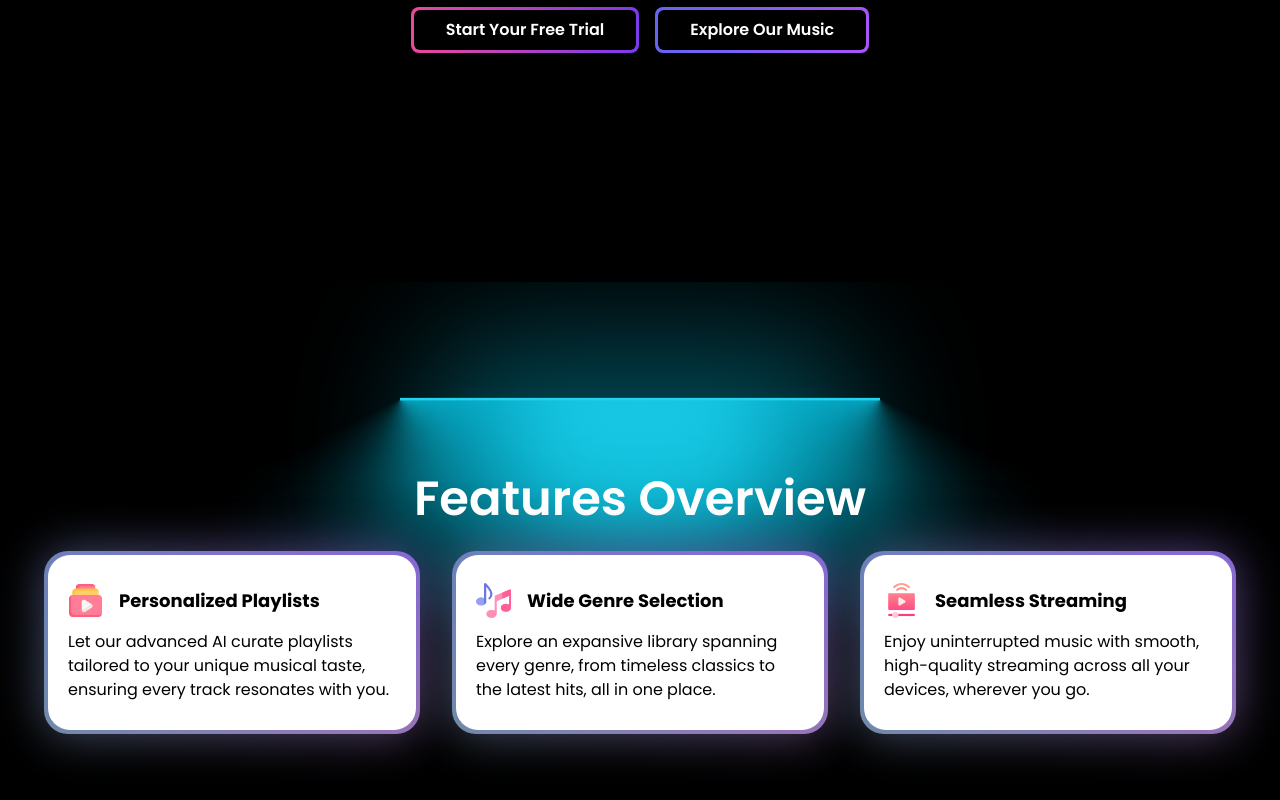
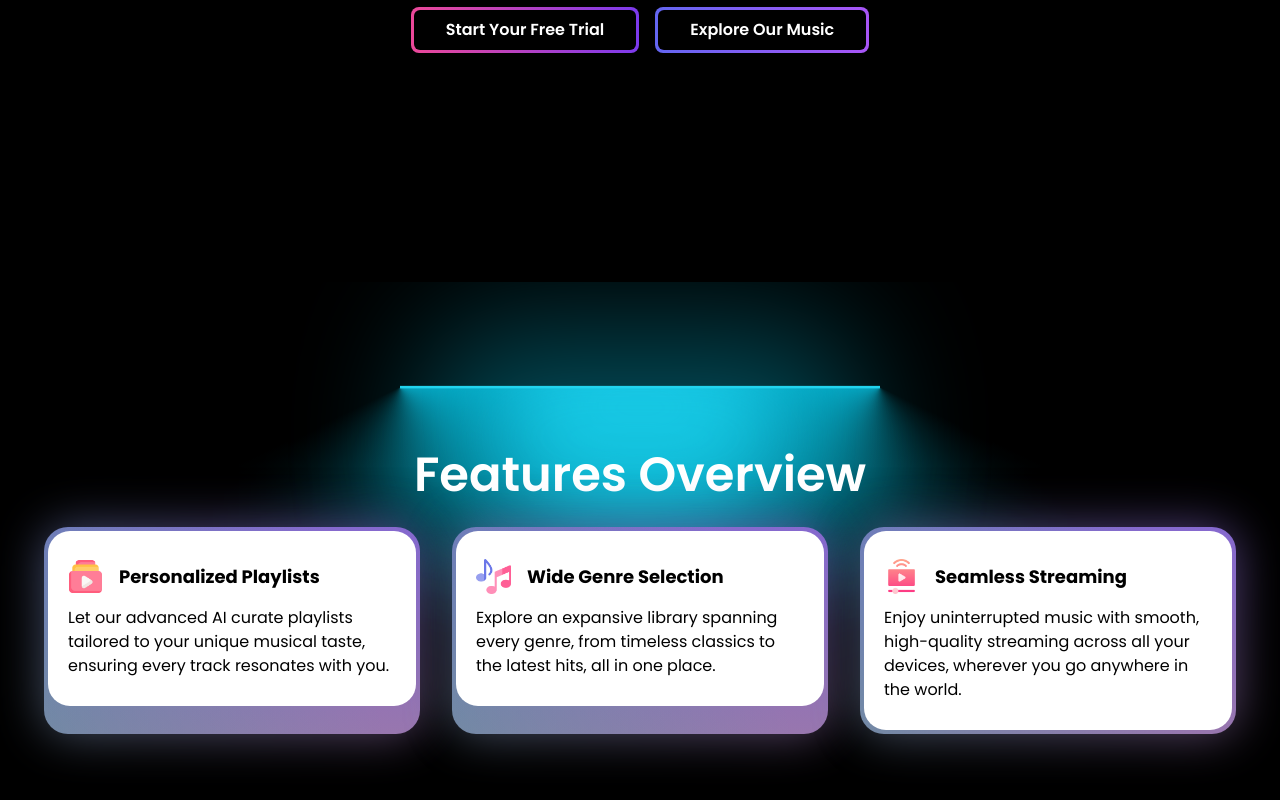
Before and after one commit to Pradikshan/aws-frontend, a React (Vite) app: page / in a window 1280 px wide. Shown: the part 998-1798 px from the top of the page. Built offline with nearby package versions, Linux system fonts and the light colour scheme.

Commit message:
Changed text wording of third feature card

```diff
--- a/src/components/FeaturesOverview.jsx
+++ b/src/components/FeaturesOverview.jsx
@@ -32,7 +32,7 @@ const FeaturesOverview = () => {
           icon={"/public/images/streaming.png"}
           heading={"Seamless Streaming"}
           text={
-            "Enjoy uninterrupted music with smooth, high-quality streaming across all your devices, wherever you go."
+            "Enjoy uninterrupted music with smooth, high-quality streaming across all your devices, wherever you go anywhere in the world."
           }
         />
       </div>
```
